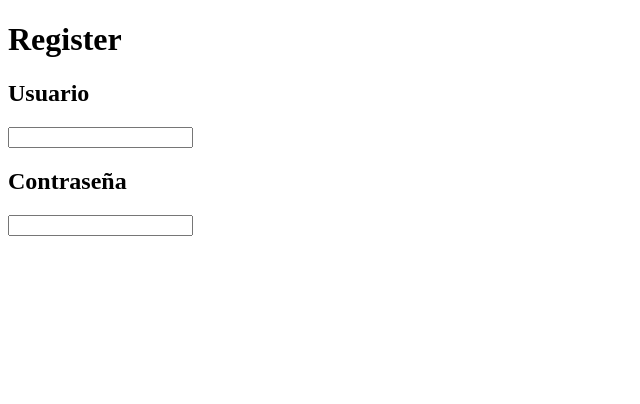
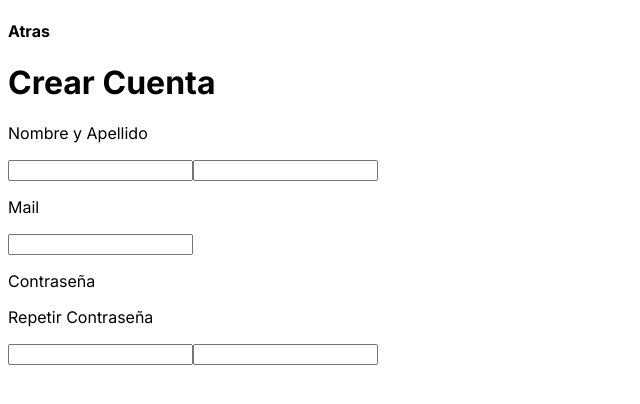
Before and after one commit to LucasGlave/MiTurnoWeb, a Next.js app: page /register in a window 1280 px wide. Shown: the top 404 px of the page, without its empty margins (0-640 px from the left). Built offline with nearby package versions, Linux system fonts and the light colour scheme.

Commit message:
add register structure

```diff
--- /dev/null
+++ b/src/app/register/page.jsx
@@ -0,0 +1,12 @@
+import React from "react";
+import Register from "@/components/register/Register";
+
+const register = () => {
+  return (
+    <div>
+      <Register />
+    </div>
+  );
+};
+
+export default register;
--- a/src/components/register/Register.js
+++ b/src/components/register/Register.js
@@ -4,16 +4,27 @@ const Register = () => {
   return (
     <div className="container">
       <div className="card">
-        <h1>Register</h1>
+        <h4>Atras</h4>
+        <h1>Crear Cuenta</h1>
         <form>
           <div className="form-group">
-            <h2>Usuario</h2>
-            <input type="text" />
+            <div className="form-name">
+              <p>Nombre y Apellido</p>
+              <input type="text" />
+              <input type="text" />
+            </div>
+            <div className="form-email">
+              <p>Mail</p>
+              <input type="text" />
+            </div>
+            <div className="form-password">
+              <p>Contraseña</p>
+              <p>Repetir Contraseña</p>
+              <input type="text" />
+              <input type="text" />
+            </div>
           </div>
-          <div className="form-group">
-            <h2>Contraseña</h2>
-            <input type="text" />
-          </div>
+          <div className=""></div>
         </form>
       </div>
     </div>
--- a/src/pages/register.js
+++ /dev/null
@@ -1,17 +0,0 @@
-import React from "react";
-import Register from "../components/register/Register";
-
-export const metadata = {
-  title: "Mi turno | Register",
-  description: "Generated by create next app",
-};
-
-const register = () => {
-  return (
-    <>
-      <Register />
-    </>
-  );
-};
-
-export default register;
```
Also changed, not shown: src/pages/index.js (+3 -8 lines).
